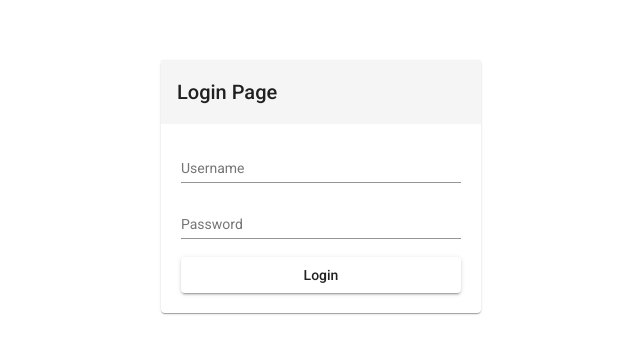
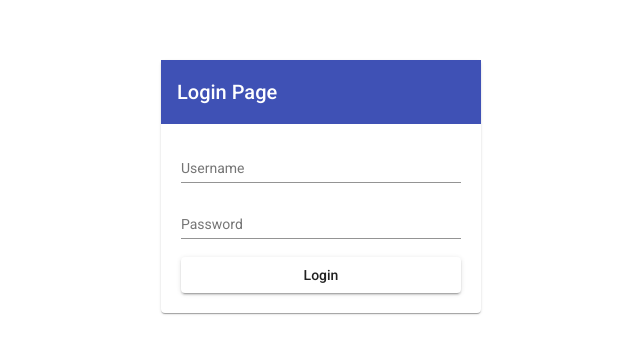
Before and after one commit to TheProdigyK/sistemaSUM, an Angular app: page / in a window 1280 px wide. Shown: the part 214-568 px from the top of the page, without its empty margins (319-959 px from the left). Built offline with nearby package versions, Linux system fonts and the light colour scheme.

Commit message:
personal theme

```diff
--- a/src/app/auth/auth.component.html
+++ b/src/app/auth/auth.component.html
@@ -1,6 +1,6 @@
 <div fxLayoutAlign="center center" fxFlexFill class="main-div">
     <mat-card fxFlex="25">
-        <mat-toolbar colo="primary">Login Page</mat-toolbar>
+        <mat-toolbar color="primary">Login Page</mat-toolbar>
         <form fxLayoutAlign="stretch" fxLayout="column" class="login-form">
             <mat-form-field>
                 <input matInput placeholder="Username">
```
Also changed, not shown: src/theme.scss (added).
